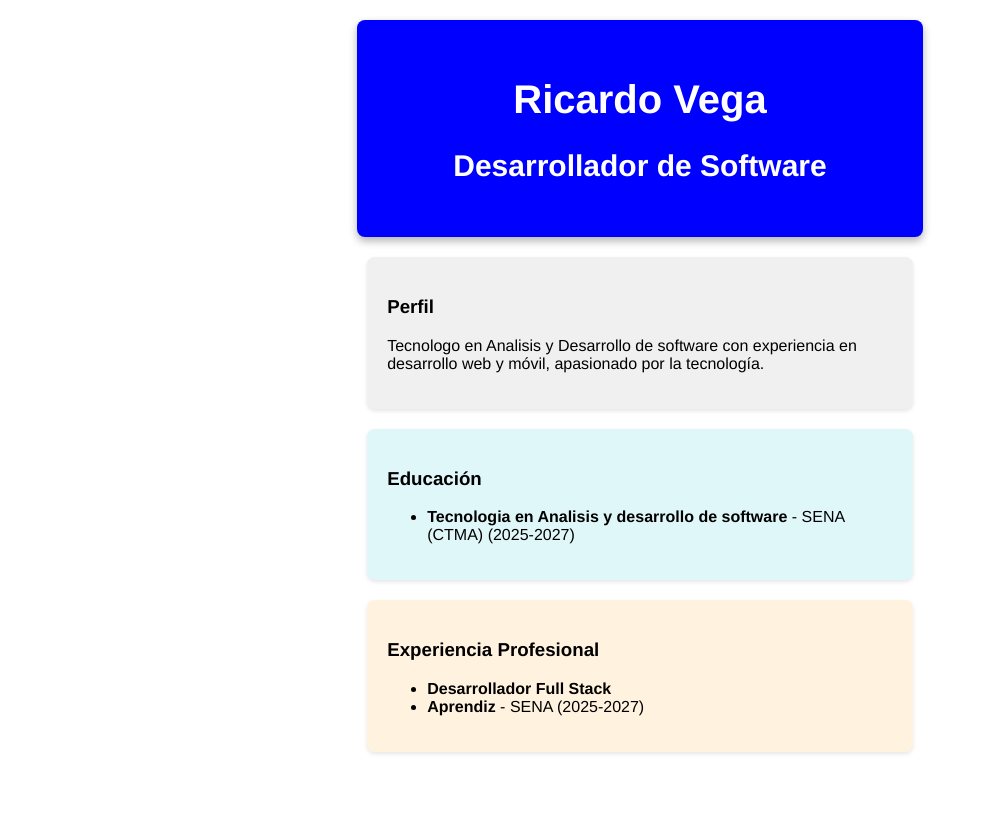
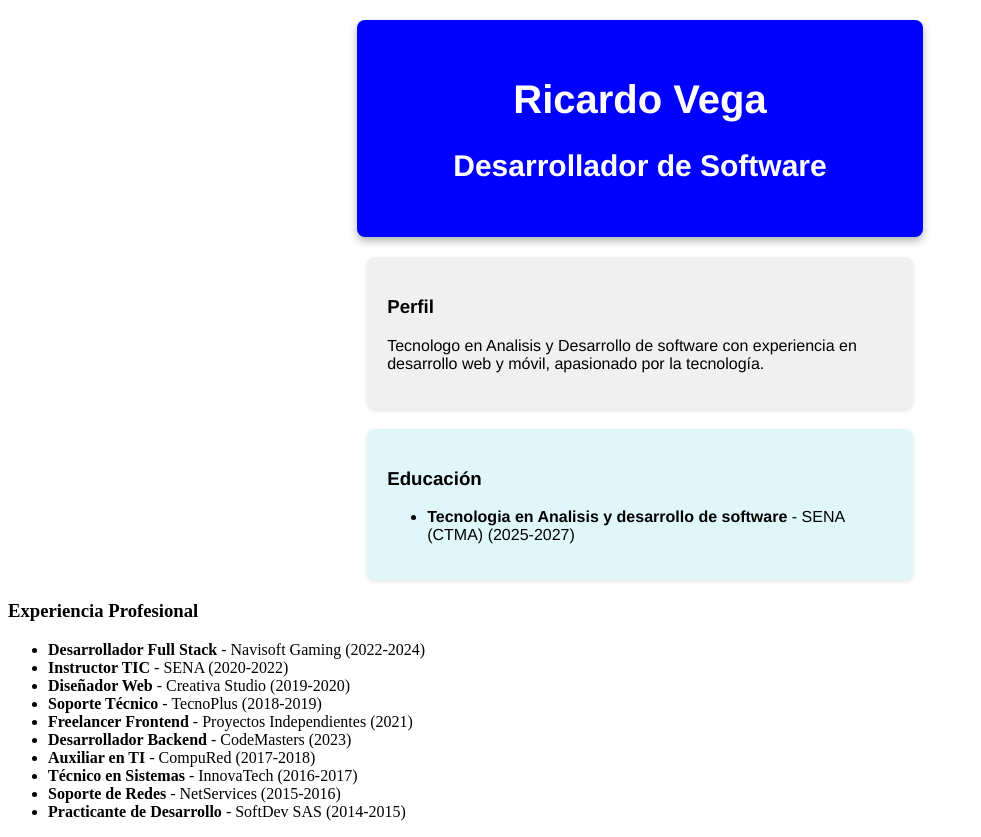
Before and after one commit to ricardo778/cv-react-ricardo-vega, a React (Vite) app: page / in a window 1280 px wide. Shown: the whole page, without its empty margins (0-981 px from the left). Before the commit the page ends 800 px from the top, so only its background shows below. Built offline with nearby package versions, Linux system fonts and the light colour scheme.

Commit message:
feat: componente Experiencia dinamico con 10 cargos definidos

```diff
--- a/src/components/Experiencia.jsx
+++ b/src/components/Experiencia.jsx
@@ -1,15 +1,38 @@
 import './estilos.css';
 export default function Experiencia() {
+  const experiencia = [
+  { id: 1, puesto: "Desarrollador Full Stack", empresa: "Navisoft Gaming", periodo: "2022-2024" },
+  { id: 2, puesto: "Instructor TIC", empresa: "SENA", periodo: "2020-2022" },
+  { id: 3, puesto: "Diseñador Web", empresa: "Creativa Studio", periodo: "2019-2020" },
+  { id: 4, puesto: "Soporte Técnico", empresa: "TecnoPlus", periodo: "2018-2019" },
+  { id: 5, puesto: "Freelancer Frontend", empresa: "Proyectos Independientes", periodo: "2021" },
+  { id: 6, puesto: "Desarrollador Backend", empresa: "CodeMasters", periodo: "2023" },
+  { id: 7, puesto: "Auxiliar en TI", empresa: "CompuRed", periodo: "2017-2018" },
+  { id: 8, puesto: "Técnico en Sistemas", empresa: "InnovaTech", periodo: "2016-2017" },
+  { id: 9, puesto: "Soporte de Redes", empresa: "NetServices", periodo: "2015-2016" },
+  { id: 10, puesto: "Practicante de Desarrollo", empresa: "SoftDev SAS", periodo: "2014-2015" }
+];
+
+
+  // Renderiza condicionalmente si no hay experiencia
+  if (experiencia.length === 0) {
+    return (
+      <section>
+        <h3>Experiencia Profesional</h3>
+        <p>No se ha registrado experiencia profesional.</p>
+      </section>
+    );
+  }
+
   return (
-    <section className='experiencia'>
+    <section>
       <h3>Experiencia Profesional</h3>
       <ul>
-        <li>
-          <strong>Desarrollador Full Stack</strong>
-        </li>
-        <li>
-          <strong>Aprendiz</strong> - SENA (2025-2027)
-        </li>
+        {experiencia.map((exp) => (
+          <li key={exp.id}>
+            <strong>{exp.puesto}</strong> - {exp.empresa} ({exp.periodo})
+          </li>
+        ))}
       </ul>
     </section>
   );
```
